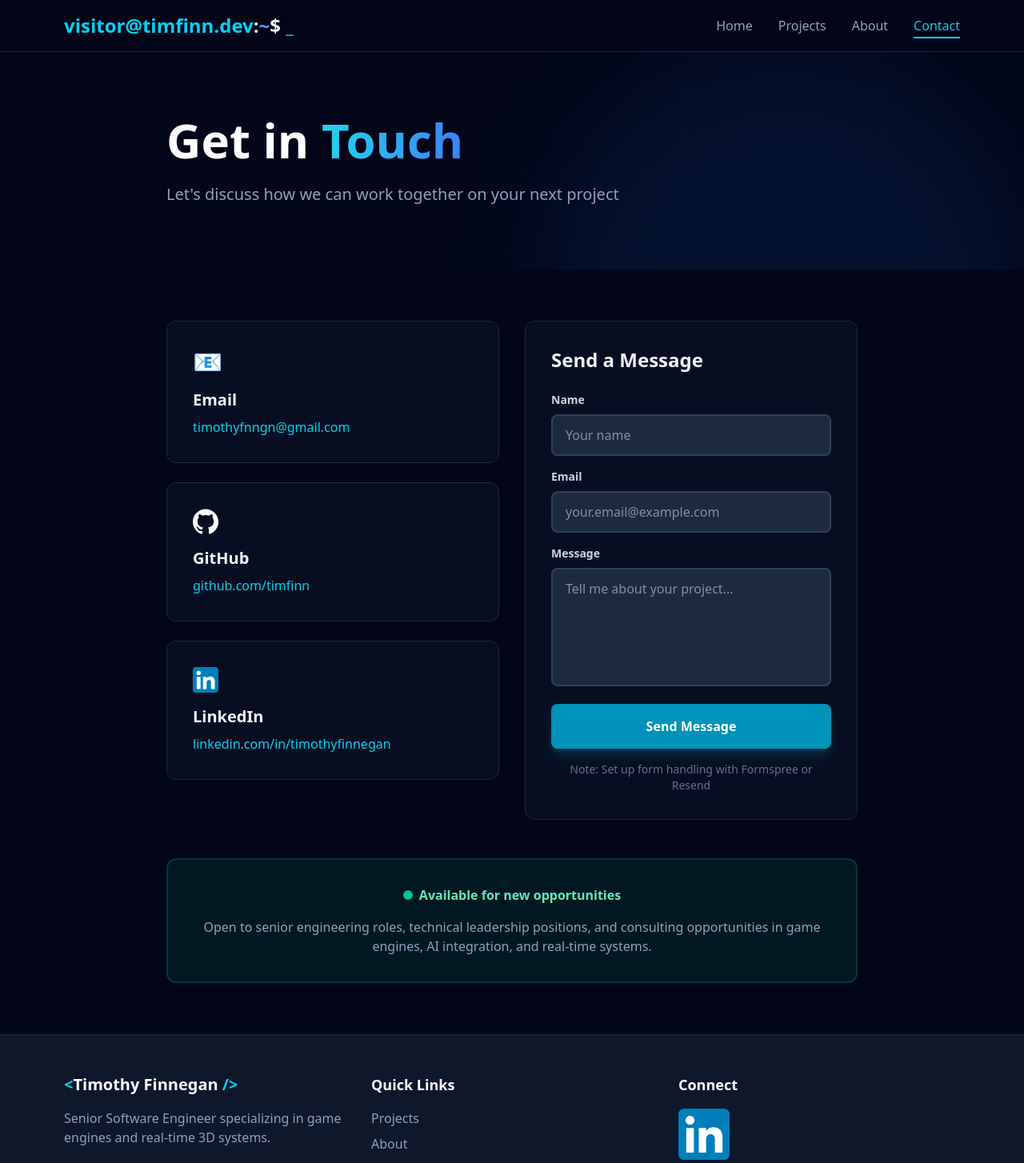
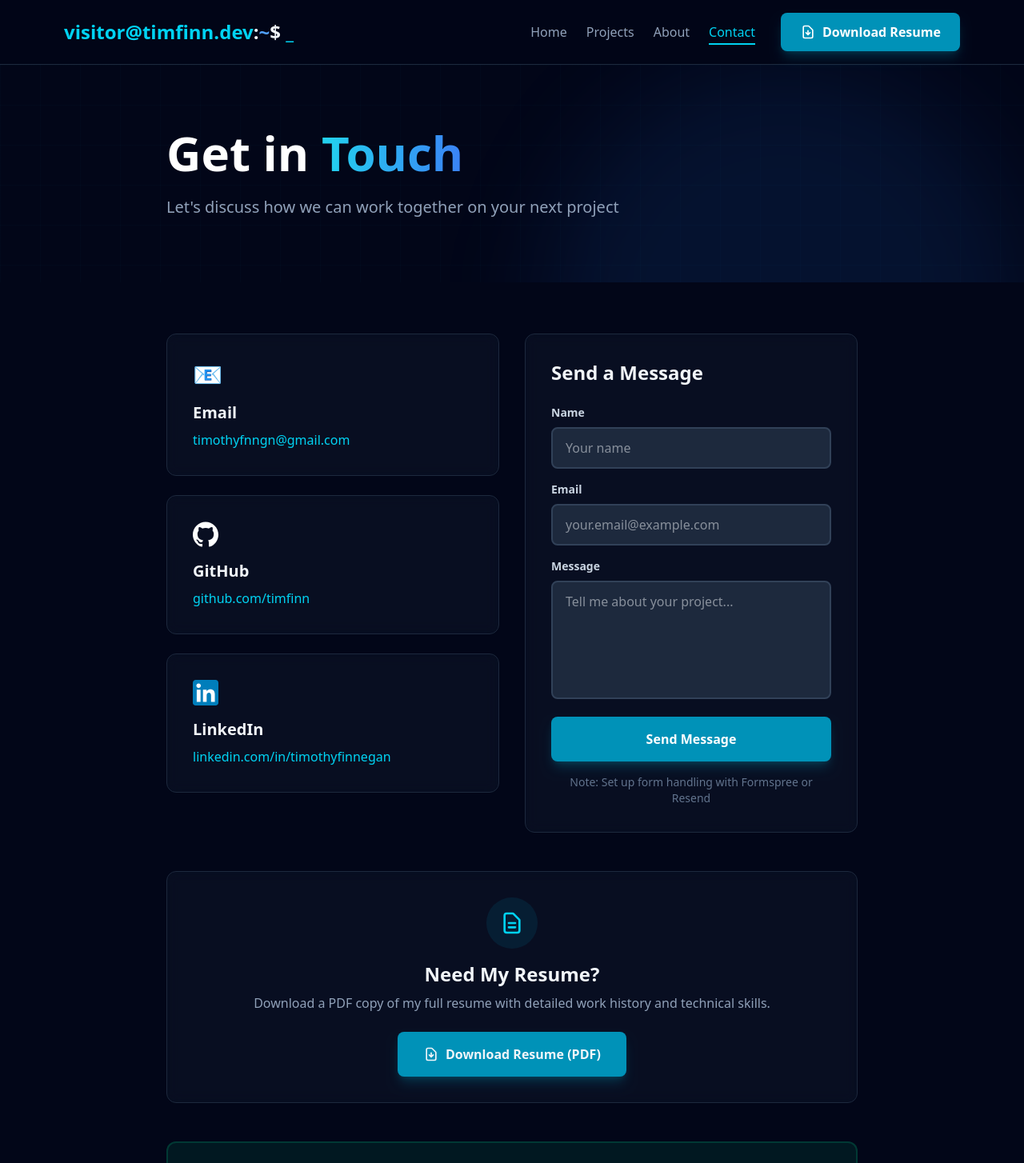
Before and after one commit to timFinn/portfolio-js, a Next.js app: page /contact in a window 1280 px wide. Shown: the top 1454 px of the page at 80% size. Built offline with nearby package versions, Linux system fonts and the light colour scheme.

Commit message:
Adding PDF feature

```diff
--- a/app/contact/page.tsx
+++ b/app/contact/page.tsx
@@ -103,6 +103,29 @@ export default function Contact() {
           </div>
         </div>
 
+        {/* Resume Download Section */}
+        <div className="mt-12 bg-slate-900/50 backdrop-blur border border-slate-800 rounded-xl p-8 text-center">
+          <div className="inline-flex items-center justify-center w-16 h-16 bg-cyan-500/10 rounded-full mb-4">
+            <svg className="w-8 h-8 text-cyan-400" fill="none" stroke="currentColor" viewBox="0 0 24 24">
+              <path strokeLinecap="round" strokeLinejoin="round" strokeWidth={2} d="M9 12h6m-6 4h6m2 5H7a2 2 0 01-2-2V5a2 2 0 012-2h5.586a1 1 0 01.707.293l5.414 5.414a1 1 0 01.293.707V19a2 2 0 01-2 2z" />
+            </svg>
+          </div>
+          <h2 className="text-2xl font-bold text-slate-100 mb-2">Need My Resume?</h2>
+          <p className="text-slate-400 mb-6">
+            Download a PDF copy of my full resume with detailed work history and technical skills.
+          </p>
+          <a
+            href="/resume.pdf"
+            download="Timothy_Finnegan_Resume.pdf"
+            className="inline-flex items-center gap-2 px-8 py-4 bg-cyan-600 hover:bg-cyan-500 rounded-lg font-semibold transition-all duration-200 hover:scale-105 shadow-lg shadow-cyan-500/20"
+          >
+            <svg className="w-5 h-5" fill="none" stroke="currentColor" viewBox="0 0 24 24">
+              <path strokeLinecap="round" strokeLinejoin="round" strokeWidth={2} d="M12 10v6m0 0l-3-3m3 3l3-3m2 8H7a2 2 0 01-2-2V5a2 2 0 012-2h5.586a1 1 0 01.707.293l5.414 5.414a1 1 0 01.293.707V19a2 2 0 01-2 2z" />
+            </svg>
+            Download Resume (PDF)
+          </a>
+        </div>
+
         {/* Availability Notice */}
         <div className="mt-12 bg-emerald-500/10 border-2 border-emerald-500/20 rounded-xl p-8 text-center">
           <div className="inline-flex items-center gap-2 mb-4">
--- a/app/page.tsx
+++ b/app/page.tsx
@@ -43,6 +43,18 @@ export default function Home() {
                   <span className="inline-block group-hover:translate-x-1 transition-transform">→</span>
                 </span>
               </Link>
+
+              <a
+                href="/resume.pdf"
+                download="Timothy_Finnegan_Resume.pdf"
+                className="px-8 py-4 bg-slate-800 hover:bg-slate-700 border border-slate-700 hover:border-cyan-500/50 rounded-lg font-semibold transition-all duration-200 inline-flex items-center gap-2"
+              >
+                <svg className="w-5 h-5" fill="none" stroke="currentColor" viewBox="0 0 24 24">
+                  <path strokeLinecap="round" strokeLinejoin="round" strokeWidth={2} d="M12 10v6m0 0l-3-3m3 3l3-3m2 8H7a2 2 0 01-2-2V5a2 2 0 012-2h5.586a1 1 0 01.707.293l5.414 5.414a1 1 0 01.293.707V19a2 2 0 01-2 2z" />
+                </svg>
+                Download Resume
+              </a>
+
               <Link
                 href="/contact"
                 className="px-8 py-4 bg-slate-800 hover:bg-slate-700 border border-slate-700 hover:border-cyan-500/50 rounded-lg font-semibold transition-all duration-200"
--- a/components/Footer.tsx
+++ b/components/Footer.tsx
@@ -27,6 +27,14 @@ export default function Footer() {
                   {link}
                 </Link>
               ))}
+              {/* Add Resume Link */}
+              <a
+                href="/resume.pdf"
+                download="Timothy_Finnegan_Resume.pdf"
+                className="block text-slate-400 hover:text-cyan-400 transition-colors"
+              >
+                Resume (PDF)
+              </a>
             </div>
           </div>
           <div>
--- a/components/Header.tsx
+++ b/components/Header.tsx
@@ -1,9 +1,12 @@
 'use client'
 import Link from 'next/link'
 import { usePathname } from 'next/navigation'
+import { useState } from 'react'
+import ResumeButton from './ResumeButton'
 
 export default function Header() {
   const pathname = usePathname()
+  const [mobileMenuOpen, setMobileMenuOpen] = useState(false)
 
   return (
     <header className="sticky top-0 z-50 bg-slate-950/80 backdrop-blur-xl border-b border-slate-800">
@@ -16,7 +19,9 @@ export default function Header() {
             <span className="text-slate-100">$</span>
             <span className="text-cyan-400 animate-pulse"> _</span>
           </Link>
-          <div className="flex gap-8">
+
+          {/* Desktop Navigation */}
+          <div className="hidden md:flex items-center gap-6">
             {[
               { href: '/', label: 'Home' },
               { href: '/projects', label: 'Projects' },
@@ -38,8 +43,56 @@ export default function Header() {
                 }`}></span>
               </Link>
             ))}
+
+            {/* Resume Button - Desktop */}
+            <ResumeButton variant="primary" className="ml-2" />
           </div>
+
+          {/* Mobile Menu Button */}
+          <button
+            onClick={() => setMobileMenuOpen(!mobileMenuOpen)}
+            className="md:hidden text-slate-400 hover:text-cyan-400 transition-colors"
+            aria-label="Toggle menu"
+          >
+            <svg className="w-6 h-6" fill="none" stroke="currentColor" viewBox="0 0 24 24">
+              {mobileMenuOpen ? (
+                <path strokeLinecap="round" strokeLinejoin="round" strokeWidth={2} d="M6 18L18 6M6 6l12 12" />
+              ) : (
+                <path strokeLinecap="round" strokeLinejoin="round" strokeWidth={2} d="M4 6h16M4 12h16M4 18h16" />
+              )}
+            </svg>
+          </button>
         </div>
+
+        {/* Mobile Navigation */}
+        {mobileMenuOpen && (
+          <div className="md:hidden mt-4 pb-4 space-y-2 border-t border-slate-800 pt-4">
+            {[
+              { href: '/', label: 'Home' },
+              { href: '/projects', label: 'Projects' },
+              { href: '/about', label: 'About' },
+              { href: '/contact', label: 'Contact' }
+            ].map((link) => (
+              <Link
+                key={link.href}
+                href={link.href}
+                onClick={() => setMobileMenuOpen(false)}
+                className={`block py-2 px-4 rounded-lg transition-colors ${
+                  pathname === link.href
+                    ? 'text-cyan-400 bg-cyan-500/10'
+                    : 'text-slate-400 hover:text-cyan-400 hover:bg-slate-800/50'
+                }`}
+              >
+                {link.label}
+              </Link>
+            ))}
+
+            {/* Resume Button - Mobile */}
+            <div className="pt-2">
+              <ResumeButton variant="primary" className="w-full justify-center" />
+            </div>
+          </div>
+        )}
       </nav>
     </header>
   )
--- /dev/null
+++ b/components/ResumeButton.tsx
@@ -0,0 +1,48 @@
+'use client'
+
+interface ResumeButtonProps {
+  variant?: 'primary' | 'secondary' | 'outline'
+  className?: string
+}
+
+export default function ResumeButton({ variant = 'primary', className = '' }: ResumeButtonProps) {
+  const handleDownload = () => {
+    // Optional: Track download with analytics
+    if (typeof window !== 'undefined' && (window as any).gtag) {
+      (window as any).gtag('event', 'resume_download', {
+        event_category: 'engagement',
+        event_label: 'Resume PDF Download'
+      })
+    }
+  }
+
+  const variants = {
+    primary: 'bg-cyan-600 hover:bg-cyan-500 text-white shadow-lg shadow-cyan-500/20',
+    secondary: 'bg-slate-800 hover:bg-slate-700 text-white border border-slate-700',
+    outline: 'bg-transparent hover:bg-slate-800/50 text-cyan-400 border border-cyan-500/30 hover:border-cyan-500/50'
+  }
+
+  return (
+    <a
+      href="/resume.pdf"
+      download="Timothy_Finnegan_Resume.pdf"
+      onClick={handleDownload}
+      className={`inline-flex items-center gap-2 px-6 py-3 rounded-lg font-semibold transition-all duration-200 hover:scale-105 ${variants[variant]} ${className}`}
+    >
+      <svg
+        className="w-5 h-5"
+        fill="none"
+        stroke="currentColor"
+        viewBox="0 0 24 24"
+      >
+        <path
+          strokeLinecap="round"
+          strokeLinejoin="round"
+          strokeWidth={2}
+          d="M12 10v6m0 0l-3-3m3 3l3-3m2 8H7a2 2 0 01-2-2V5a2 2 0 012-2h5.586a1 1 0 01.707.293l5.414 5.414a1 1 0 01.293.707V19a2 2 0 01-2 2z"
+        />
+      </svg>
+      Download Resume
+    </a>
+  )
+}
```
Also changed, not shown: 1 other file (tests, documents, lock files or other folders).
